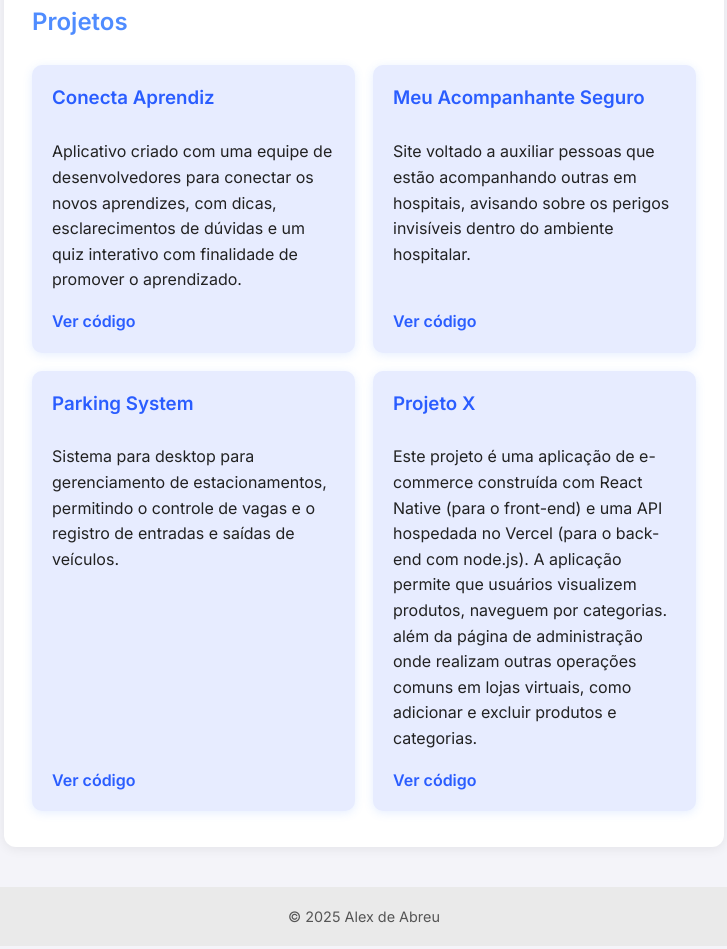
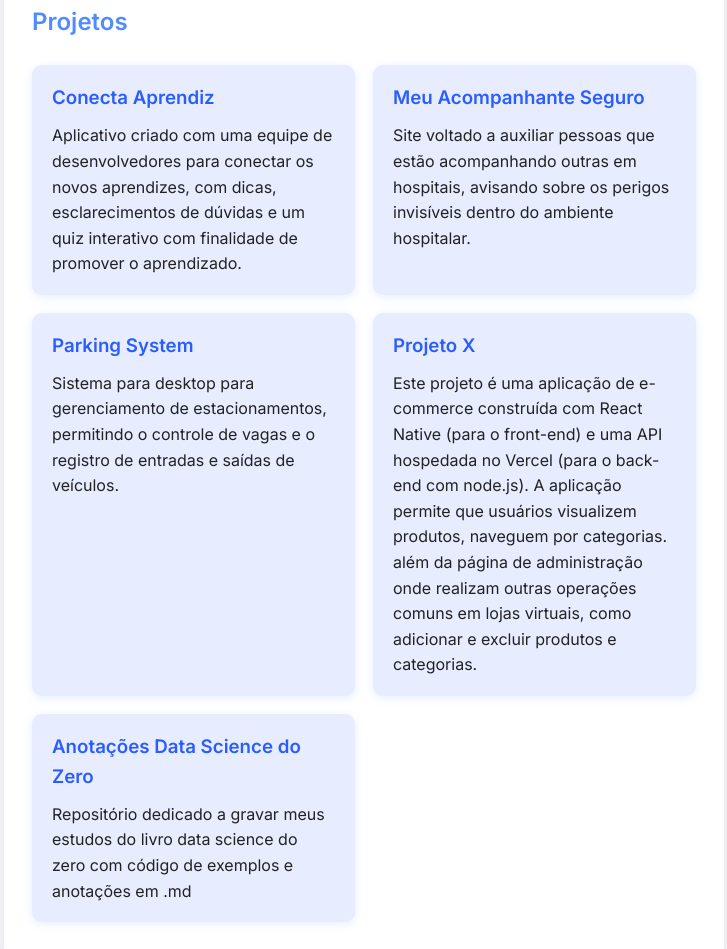
Before and after one commit to AlexAbreuGomes/portifolio, a plain HTML site: page index.html in a window 1280 px wide. Shown: the part 1511-2460 px from the top of the page, without its empty margins (276-1003 px from the left). Drawn offline with Linux system fonts and the light colour scheme.

Commit message:
add de novo link

```diff
--- a/index.html
+++ b/index.html
@@ -1,9 +1,11 @@
 <!DOCTYPE html>
 <html lang="pt-br">
+
 <head>
   <meta charset="UTF-8" />
   <meta name="viewport" content="width=device-width, initial-scale=1" />
-  <meta name="description" content="Alex de Abreu - Desenvolvedor de Sistemas e Data Engineer Jr. com foco em back-end, automação e bancos de dados." />
+  <meta name="description"
+    content="Alex de Abreu - Desenvolvedor de Sistemas e Data Engineer Jr. com foco em back-end, automação e bancos de dados." />
   <title>Alex de Abreu - Apresentação</title>
 
   <!-- Favicon -->
@@ -15,25 +17,18 @@
   <link href="https://fonts.googleapis.com/css2?family=Inter:wght@400;600&display=swap" rel="stylesheet" />
 
   <!-- Font Awesome -->
-  <link
-    rel="stylesheet"
-    href="https://cdnjs.cloudflare.com/ajax/libs/font-awesome/6.5.0/css/all.min.css"
+  <link rel="stylesheet" href="https://cdnjs.cloudflare.com/ajax/libs/font-awesome/6.5.0/css/all.min.css"
     integrity="sha512-pV3Hfdm2rKh2FvHR9VYBqFb+Vh+0HbBvQ5Zt7p2kd1qx9NIfJ94cFz6QxCpCjXwJ6nYJzRUz3jxltO2SxwQEkQ=="
-    crossorigin="anonymous"
-    referrerpolicy="no-referrer"
-  />
+    crossorigin="anonymous" referrerpolicy="no-referrer" />
 
   <!-- CSS -->
   <link rel="stylesheet" href="style.css" />
 </head>
+
 <body>
   <header>
-    <img
-      src="https://lh3.googleusercontent.com/a/ACg8ocLI4HwDyEu4UoKtKdDBvhV9cSCW2m-B9Nsj4lIZTl0UK_8GMyNB=s288-c-no"
-      alt="Foto de Alex de Abreu"
-      class="profile-pic"
-      loading="lazy"
-    />
+    <img src="https://lh3.googleusercontent.com/a/ACg8ocLI4HwDyEu4UoKtKdDBvhV9cSCW2m-B9Nsj4lIZTl0UK_8GMyNB=s288-c-no"
+      alt="Foto de Alex de Abreu" class="profile-pic" loading="lazy" />
     <h1>Alex de Abreu</h1>
     <h3 class="subtitulo">Desenvolvedor de Sistemas | Data Engineer Jr. | Entusiasta de Tecnologia</h3>
   </header>
@@ -42,13 +37,21 @@
     <section aria-label="Sobre mim">
       <h2>Sobre mim</h2>
       <p>
-        Olá! Sou Alex, tenho 29 anos, natural de São Paulo e atualmente resido no Rio Grande do Norte. Minha trajetória profissional começou no atendimento ao cliente, onde desenvolvi habilidades essenciais como escuta ativa, empatia e foco em soluções — competências que hoje aplico na área de tecnologia para compreender necessidades e aprimorar processos.
+        Olá! Sou Alex, tenho 29 anos, natural de São Paulo e atualmente resido no Rio Grande do Norte. Minha trajetória
+        profissional começou no atendimento ao cliente, onde desenvolvi habilidades essenciais como escuta ativa,
+        empatia e foco em soluções — competências que hoje aplico na área de tecnologia para compreender necessidades e
+        aprimorar processos.
       </p>
       <p>
-        Desde 2023, venho me dedicando ao Desenvolvimento de Sistemas, com ênfase em back-end, automação e bancos de dados. Atualmente, atuo como Analista de Sistemas, participando de projetos de migração de sistemas legados para o Odoo e iniciativas de automação de dados, utilizando DAGs e integração entre sistemas.
+        Desde 2023, venho me dedicando ao Desenvolvimento de Sistemas, com ênfase em back-end, automação e bancos de
+        dados. Atualmente, atuo como Analista de Sistemas, participando de projetos de migração de sistemas legados para
+        o Odoo e iniciativas de automação de dados, utilizando DAGs e integração entre sistemas.
       </p>
       <p>
-        Possuo experiência prática com Programação Orientada a Objetos, SQL, desenvolvimento web e estruturação de dados. Estou em constante evolução, buscando contribuir com soluções robustas e sustentáveis. Tenho grande interesse em ERP e orquestração de dados, sempre focando em unir conhecimento técnico à entrega de valor real para as operações.
+        Possuo experiência prática com Programação Orientada a Objetos, SQL, desenvolvimento web e estruturação de
+        dados. Estou em constante evolução, buscando contribuir com soluções robustas e sustentáveis. Tenho grande
+        interesse em ERP e orquestração de dados, sempre focando em unir conhecimento técnico à entrega de valor real
+        para as operações.
       </p>
     </section>
 
@@ -74,10 +77,12 @@
         <a class="button-link" href="mailto:alex.abreu.softwaredeveloper@gmail.com" aria-label="Enviar email para Alex">
           <i class="fas fa-envelope"></i> Email
         </a>
-        <a class="button-link" href="https://github.com/AlexAbreuGomes" target="_blank" aria-label="Acessar GitHub de Alex">
+        <a class="button-link" href="https://github.com/AlexAbreuGomes" target="_blank"
+          aria-label="Acessar GitHub de Alex">
           <i class="fab fa-github"></i> GitHub
         </a>
-        <a class="button-link" href="https://www.linkedin.com/in/alexdeabreu/" target="_blank" aria-label="Acessar LinkedIn de Alex">
+        <a class="button-link" href="https://www.linkedin.com/in/alexdeabreu/" target="_blank"
+          aria-label="Acessar LinkedIn de Alex">
           <i class="fab fa-linkedin"></i> LinkedIn
         </a>
       </div>
@@ -86,26 +91,39 @@
     <section aria-label="Projetos">
       <h2>Projetos</h2>
       <div class="projects">
-        <article class="project-card">
+        <a class="project-card"
+          href="https://github.com/AlexAbreuGomes/app-senac-aprendizagem/tree/main/app-senac-aprendizagem"
+          target="_blank" rel="noopener" aria-label="Ver código do projeto Conecta Aprendiz no GitHub">
           <h3>Conecta Aprendiz</h3>
-          <p>Aplicativo criado com uma equipe de desenvolvedores para conectar os novos aprendizes, com dicas, esclarecimentos de dúvidas e um quiz interativo com finalidade de promover o aprendizado.</p>
-          <a href="https://github.com/AlexAbreuGomes/app-senac-aprendizagem/tree/main/app-senac-aprendizagem" target="_blank" rel="noopener">Ver código</a>
-        </article>
-        <article class="project-card">
+          <p>Aplicativo criado com uma equipe de desenvolvedores para conectar os novos aprendizes, com dicas,
+            esclarecimentos de dúvidas e um quiz interativo com finalidade de promover o aprendizado.</p>
+        </a>
+        <a class="project-card" href="https://github.com/AlexAbreuGomes/meu-acompanhante-seguro/tree/developer"
+          target="_blank" rel="noopener" aria-label="Ver código do projeto Meu Acompanhante Seguro no GitHub">
           <h3>Meu Acompanhante Seguro</h3>
-          <p>Site voltado a auxiliar pessoas que estão acompanhando outras em hospitais, avisando sobre os perigos invisíveis dentro do ambiente hospitalar.</p>
-          <a href="https://github.com/AlexAbreuGomes/meu-acompanhante-seguro/tree/developer" target="_blank" rel="noopener">Ver código</a>
-        </article>
-        <article class="project-card">
+          <p>Site voltado a auxiliar pessoas que estão acompanhando outras em hospitais, avisando sobre os perigos
+            invisíveis dentro do ambiente hospitalar.</p>
+        </a>
+        <a class="project-card" href="https://github.com/AlexAbreuGomes/parkingsystem/tree/main" target="_blank"
+          rel="noopener" aria-label="Ver código do projeto Parking System no GitHub">
           <h3>Parking System</h3>
-          <p>Sistema para desktop para gerenciamento de estacionamentos, permitindo o controle de vagas e o registro de entradas e saídas de veículos.</p>
-          <a href="https://github.com/AlexAbreuGomes/parkingsystem/tree/main" target="_blank" rel="noopener">Ver código</a>
-        </article>
-        <article class="project-card">
+          <p>Sistema para desktop para gerenciamento de estacionamentos, permitindo o controle de vagas e o registro de
+            entradas e saídas de veículos.</p>
+        </a>
+        <a class="project-card" href="https://github.com/AlexAbreuGomes/projeto-x" target="_blank" rel="noopener"
+          aria-label="Ver código do projeto Projeto X no GitHub">
           <h3>Projeto X</h3>
-          <p>Este projeto é uma aplicação de e-commerce construída com React Native (para o front-end) e uma API hospedada no Vercel (para o back-end com node.js). A aplicação permite que usuários visualizem produtos, naveguem por categorias. além da página de administração onde realizam outras operações comuns em lojas virtuais, como adicionar e excluir produtos e categorias.</p>
-          <a href="https://github.com/AlexAbreuGomes/projeto-x" target="_blank" rel="noopener">Ver código</a>
-        </article>
+          <p>Este projeto é uma aplicação de e-commerce construída com React Native (para o front-end) e uma API
+            hospedada no Vercel (para o back-end com node.js). A aplicação permite que usuários visualizem produtos,
+            naveguem por categorias. além da página de administração onde realizam outras operações comuns em lojas
+            virtuais, como adicionar e excluir produtos e categorias.</p>
+        </a>
+        <a class="project-card" href="https://github.com/AlexAbreuGomes/data_science_do_zero" target="_blank"
+          rel="noopener" aria-label="Ver código do projeto Anotações Data Science do Zero no GitHub">
+          <h3>Anotações Data Science do Zero</h3>
+          <p>Repositório dedicado a gravar meus estudos do livro data science do zero com código de exemplos e anotações
+            em .md</p>
+        </a>
       </div>
     </section>
   </main>
@@ -114,4 +132,5 @@
     &copy; 2025 Alex de Abreu
   </footer>
 </body>
+
 </html>
--- a/style.css
+++ b/style.css
@@ -5,7 +5,7 @@
 
 /* Fonte principal */
 body {
-  font-family: 'Inter', 'Segoe UI', Arial, sans-serif;
+  font-family: "Inter", "Segoe UI", Arial, sans-serif;
   margin: 0;
   background: #f4f4f9;
   color: #222;
@@ -159,17 +159,42 @@ section p {
   border-radius: 10px;
   padding: 18px 20px;
   box-shadow: 0 2px 10px rgba(79, 140, 255, 0.15);
-  transition: box-shadow 0.3s ease;
-
-  /* Ajuste para deixar o botão no fim */
+  transition: box-shadow 0.3s ease, transform 0.25s ease,
+    background-color 0.25s ease;
   display: flex;
   flex-direction: column;
-  justify-content: space-between;
+  justify-content: flex-start;
   height: 100%;
+  text-decoration: none; /* remove sublinhado do link */
+  color: inherit; /* mantém a cor do texto */
+  position: relative;
+  overflow: hidden;
 }
 
-.project-card:hover {
-  box-shadow: 0 4px 20px rgba(55, 107, 219, 0.4);
+.project-card::after {
+  content: "";
+  position: absolute;
+  inset: 0;
+  background: radial-gradient(
+    circle at 30% 20%,
+    rgba(255, 255, 255, 0.4),
+    transparent 70%
+  );
+  opacity: 0;
+  transition: opacity 0.3s ease;
+  pointer-events: none;
+}
+
+.project-card:hover,
+.project-card:focus-visible {
+  box-shadow: 0 6px 24px rgba(55, 107, 219, 0.45);
+  transform: translateY(-4px);
+  background-color: #dae4ff;
+}
+
+.project-card:hover::after,
+.project-card:focus-visible::after {
+  opacity: 1;
 }
 
 .project-card h3 {
@@ -180,20 +205,18 @@ section p {
 
 .project-card p {
   flex-grow: 1;
-  margin-bottom: 16px;
+  margin: 0;
 }
 
-.project-card a {
-  margin-top: auto;
-  align-self: flex-start;
-  color: #2a5dff;
-  font-weight: 600;
-  text-decoration: none;
+.project-card:focus-visible {
+  outline: 3px solid #2a5dff;
+  outline-offset: 2px;
 }
 
-.project-card a:hover,
-.project-card a:focus {
-  text-decoration: underline;
+/* Remove estilos antigos de link dentro do card que não são mais necessários */
+.project-card a {
+  /* caso exista algum no futuro */
+  text-decoration: none;
 }
 
 /* Footer */
```
